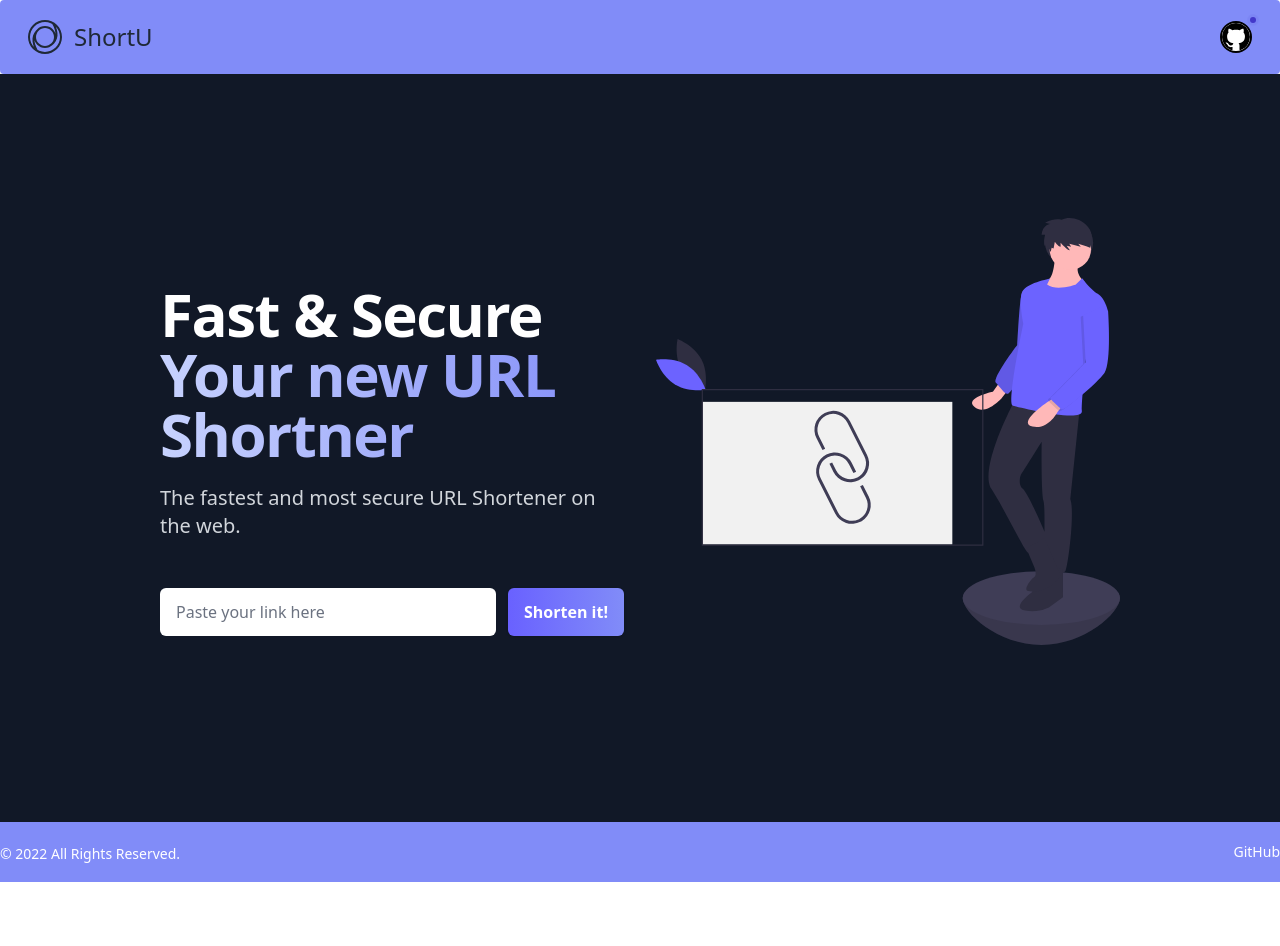
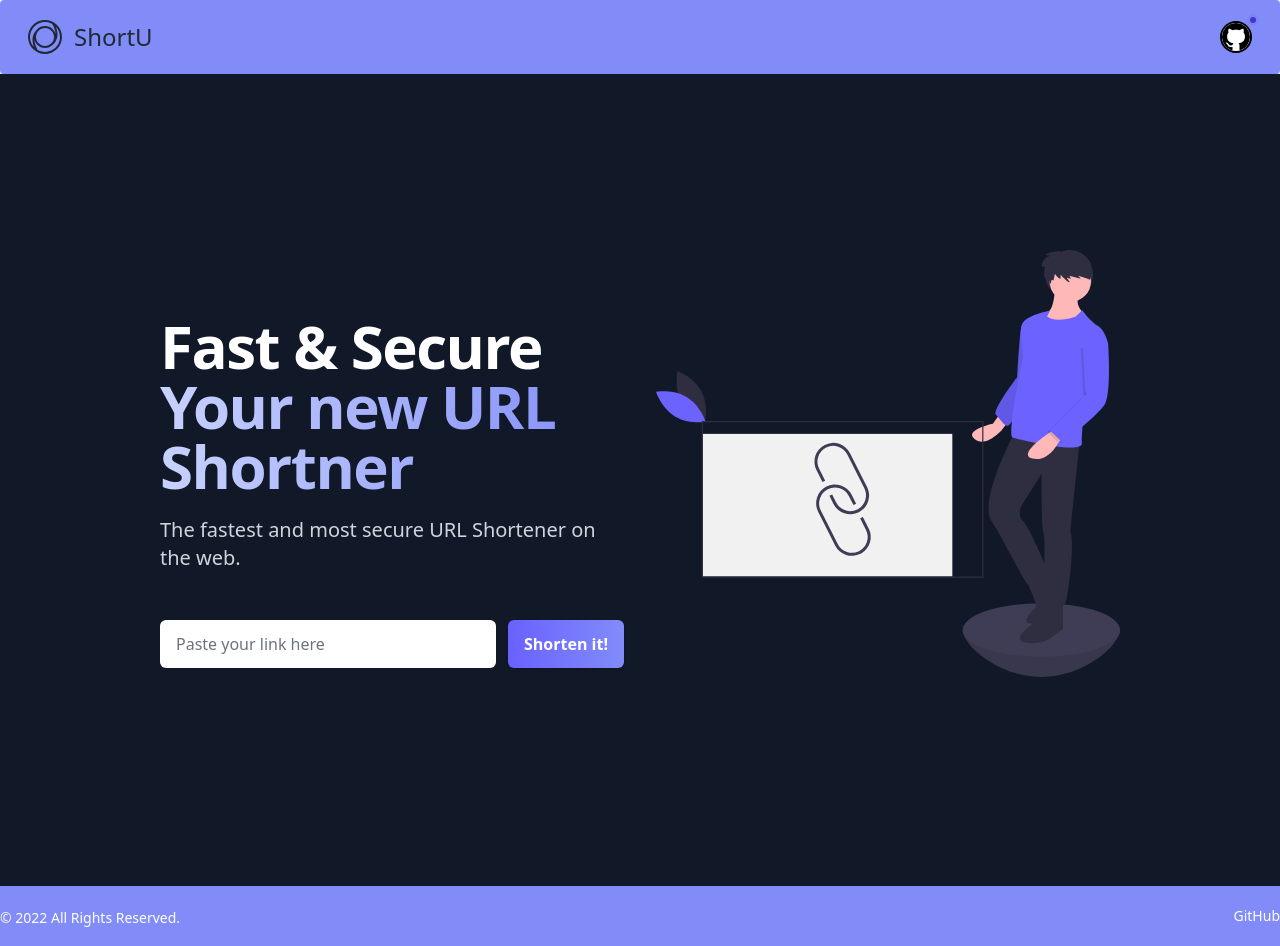
Before and after one commit to pranikz/ShortU, a React (Create React App) app: page / in a window 1280 px wide. Before the commit the page ends 882 px from the top, so only its background shows below. Built offline with nearby package versions, Linux system fonts and the light colour scheme.

Commit message:
🎉 deployed

```diff
--- a/src/components/Main.jsx
+++ b/src/components/Main.jsx
@@ -4,7 +4,7 @@ import Shortner from "./Shortner";
 const Main = ({ className }) => {
   return (
     <div className={`${className}`}>
-      <div className="py-24 bg-gray-900 mobile-nav ">
+      <div className="py-32 bg-gray-900 mobile-nav ">
         <div className="lg:grid lg:grid-cols-2 mx-auto max-w-5xl lg:px-8 lg:gap-8">
           <div className="lg:py-20 lg:my-2.5 mx-auto max-w-med px-4 sm:max-w-2xl sm:px-6 lg:px-0">
             <h1 className="text-white text-4xl mt-4 font-extrabold sm:text-6xl lg:mt-6 tracking-tight">
```
